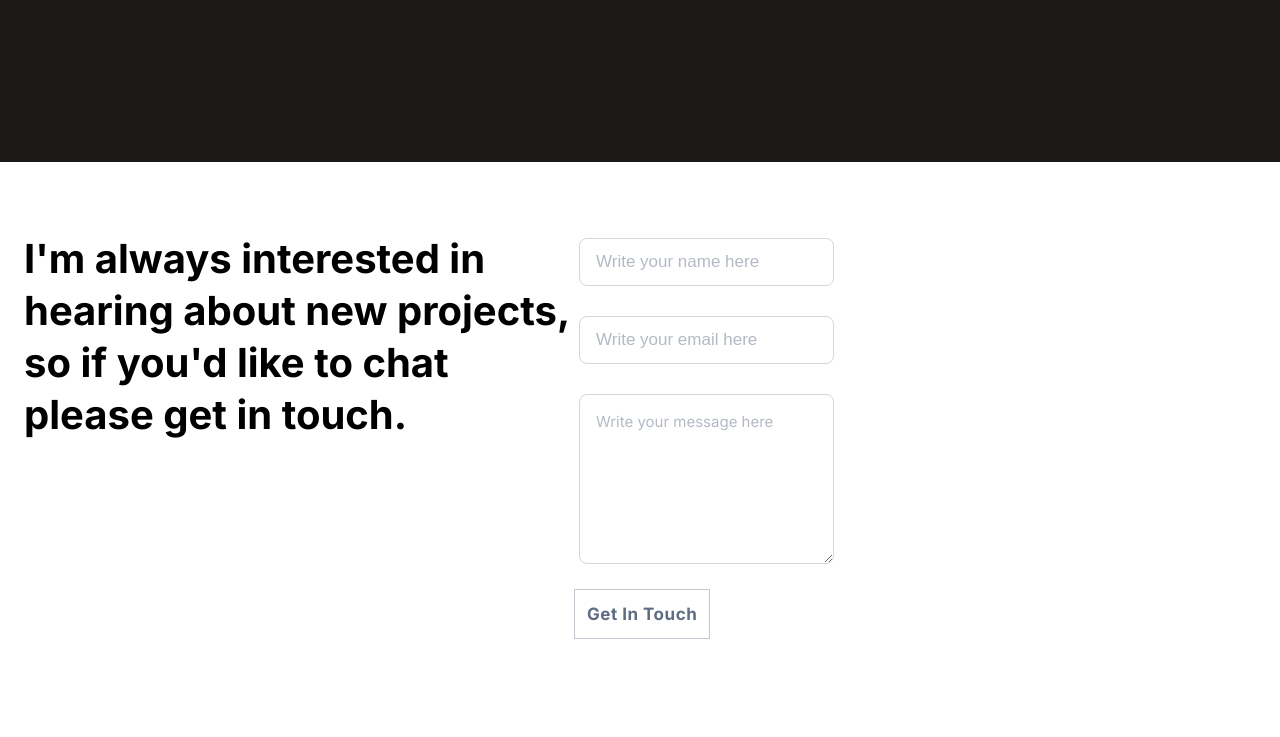
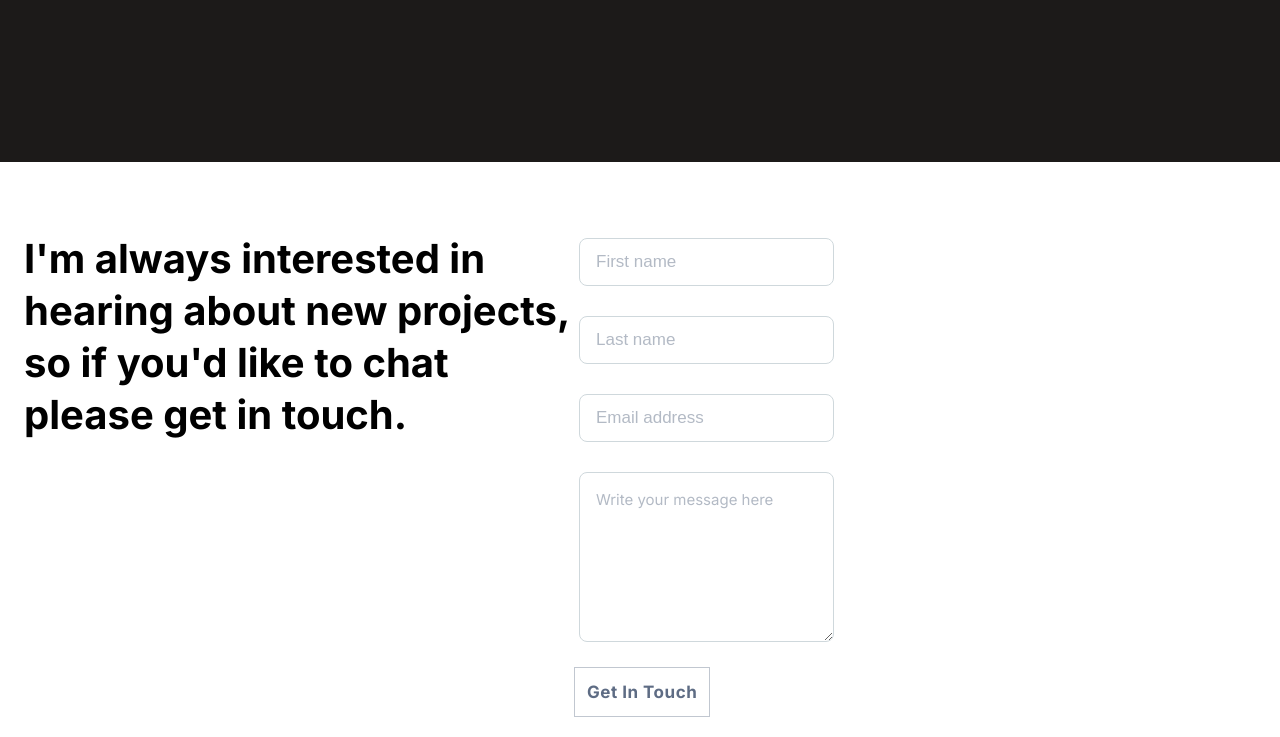
Before and after one commit to elmar8287/contact-form, a plain HTML site: page index.html in a window 1280 px wide. Shown: the part 6545-7282 px from the top of the page. Before the commit the page ends 7208 px from the top, so only its background shows below. Drawn offline with Linux system fonts and the light colour scheme.

Commit message:
Add second name field

```diff
--- a/index.html
+++ b/index.html
@@ -313,7 +313,19 @@
               data-id="name"
               id="full-name"
               maxlength="30"
-              placeholder="Write your name here"
+              placeholder="First name"
+              required
+            />
+          </li>
+          <li>
+            <input
+              type="text"
+              class="input"
+              name="name"
+              data-id="name"
+              id="full-name"
+              maxlength="30"
+              placeholder="Last name"
               required
             />
           </li>
@@ -324,7 +336,7 @@
               name="_replyto"
               id="email-address"
               data-id="email"
-              placeholder="Write your email here"
+              placeholder="Email address"
               required
             />
           </li>
```
